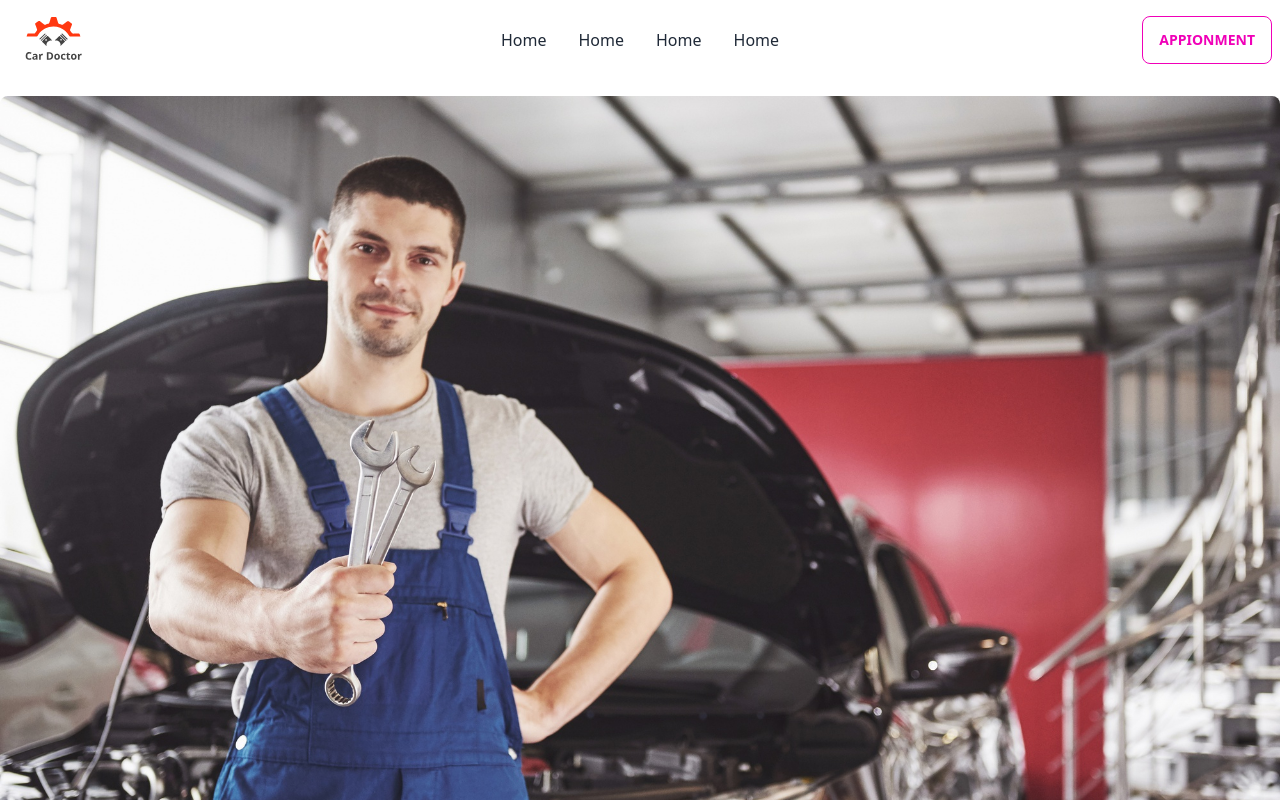
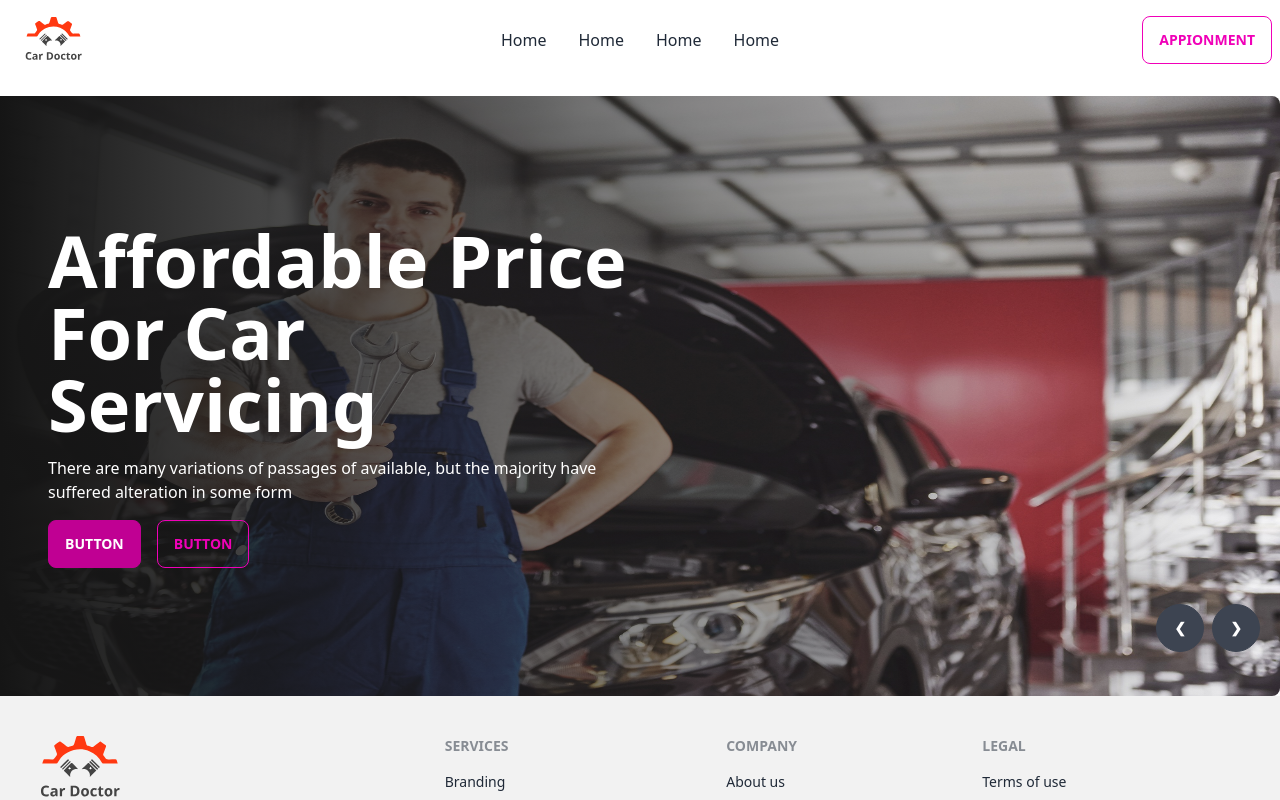
Before and after one commit to rhsabbir1/car-doctors-client, a React (Vite) app: page / in a window 1280 px wide. Shown: the top 800 px of the page. Built offline with nearby package versions, Linux system fonts and the light colour scheme.

Commit message:
banner update

```diff
--- a/src/pages/Home/Banner/Banner.jsx
+++ b/src/pages/Home/Banner/Banner.jsx
@@ -8,30 +8,90 @@ import banner6 from '../../../assets/images/banner/6.jpg'
 
 const Banner = () => {
     return (
-        <div className="carousel w-full rounded-lg ">
-            <div id="slide1" className="carousel-item relative w-full">
-                <img src={banner1} className="w-full" />
+        <div className="carousel w-full ">
+            <div id="slide1" className=" carousel-item relative w-full h-[600px]">
+                <img src={banner1} className="w-full rounded-lg" />
+
+                <div className="absolute flex h-full items-center left-0 top-0 bg-gradient-to-r from-[#151515] to-[rgba(21, 21, 21, 0)] w-full">
+                    <div className='text-white w-1/2 pl-12'>
+                        <h1 className='text-7xl mb-4 font-bold'>Affordable Price For Car Servicing</h1>
+                        <p className='mb-4'> There are many variations of passages of  available, but the majority have suffered alteration in some form</p>
+                        <div>
+                            <button className="btn btn-active btn-secondary mr-4">Button</button>
+                            <button className="btn btn-outline btn-secondary">Button</button>
+                        </div>
+                    </div>
+                </div>
+
+
                 <div className="absolute flex justify-end transform -translate-y-1/2 left-5 right-5  bottom-5">
                     <a href="#slide4" className="btn btn-circle mr-2">❮</a>
                     <a href="#slide2" className="btn btn-circle">❯</a>
                 </div>
+
+                {/*-------------- slider text ---------- */}
+
+
             </div>
-            <div id="slide2" className="carousel-item relative w-full">
+            <div id="slide2" className="carousel-item relative w-full h-[600px]">
                 <img src={banner2} className="w-full" />
+
+
+                <div className="absolute flex h-full items-center left-0 top-0 bg-gradient-to-r from-[#151515] to-[rgba(21, 21, 21, 0)] w-full">
+                    <div className='text-white w-1/2 pl-12'>
+                        <h1 className='text-7xl mb-4 font-bold'>Affordable Price For Car Servicing</h1>
+                        <p className='mb-4'> There are many variations of passages of  available, but the majority have suffered alteration in some form</p>
+                        <div>
+                            <button className="btn btn-active btn-secondary mr-4">Button</button>
+                            <button className="btn btn-outline btn-secondary">Button</button>
+                        </div>
+                    </div>
+                </div>
+
+
+
                 <div className="absolute flex justify-end transform -translate-y-1/2 left-5 right-5  bottom-5">
                     <a href="#slide1" className="btn btn-circle mr-2">❮</a>
                     <a href="#slide3" className="btn btn-circle">❯</a>
                 </div>
             </div>
-            <div id="slide3" className="carousel-item relative w-full">
+            <div id="slide3" className="carousel-item relative w-full h-[600px]">
                 <img src={banner3} className="w-full" />
+
+
+                <div className="absolute flex h-full items-center left-0 top-0 bg-gradient-to-r from-[#151515] to-[rgba(21, 21, 21, 0)] w-full">
+                    <div className='text-white w-1/2 pl-12'>
+                        <h1 className='text-7xl mb-4 font-bold'>Affordable Price For Car Servicing</h1>
+                        <p className='mb-4'> There are many variations of passages of  available, but the majority have suffered alteration in some form</p>
+                        <div>
+                            <button className="btn btn-active btn-secondary mr-4">Button</button>
+                            <button className="btn btn-outline btn-secondary">Button</button>
+                        </div>
+                    </div>
+                </div>
+
+
                 <div className="absolute flex justify-end transform -translate-y-1/2 left-5 right-5  bottom-5">
                     <a href="#slide2" className="btn btn-circle mr-2">❮</a>
                     <a href="#slide4" className="btn btn-circle">❯</a>
                 </div>
             </div>
-            <div id="slide4" className="carousel-item relative w-full">
+            <div id="slide4" className="carousel-item relative w-full h-[600px]">
                 <img src={banner4} className="w-full" />
+
+
+                <div className="absolute flex h-full items-center left-0 top-0 bg-gradient-to-r from-[#151515] to-[rgba(21, 21, 21, 0)] w-full">
+                    <div className='text-white w-1/2 pl-12'>
+                        <h1 className='text-7xl mb-4 font-bold'>Affordable Price For Car Servicing</h1>
+                        <p className='mb-4'> There are many variations of passages of  available, but the majority have suffered alteration in some form</p>
+                        <div>
+                            <button className="btn btn-active btn-secondary mr-4">Button</button>
+                            <button className="btn btn-outline btn-secondary">Button</button>
+                        </div>
+                    </div>
+                </div>
+
+
                 <div className="absolute flex justify-end transform -translate-y-1/2 left-5 right-5  bottom-5">
                     <a href="#slide3" className="btn btn-circle mr-2">❮</a>
                     <a href="#slide1" className="btn btn-circle">❯</a>
```
Lines whose indentation alone changed are shown as unchanged.
